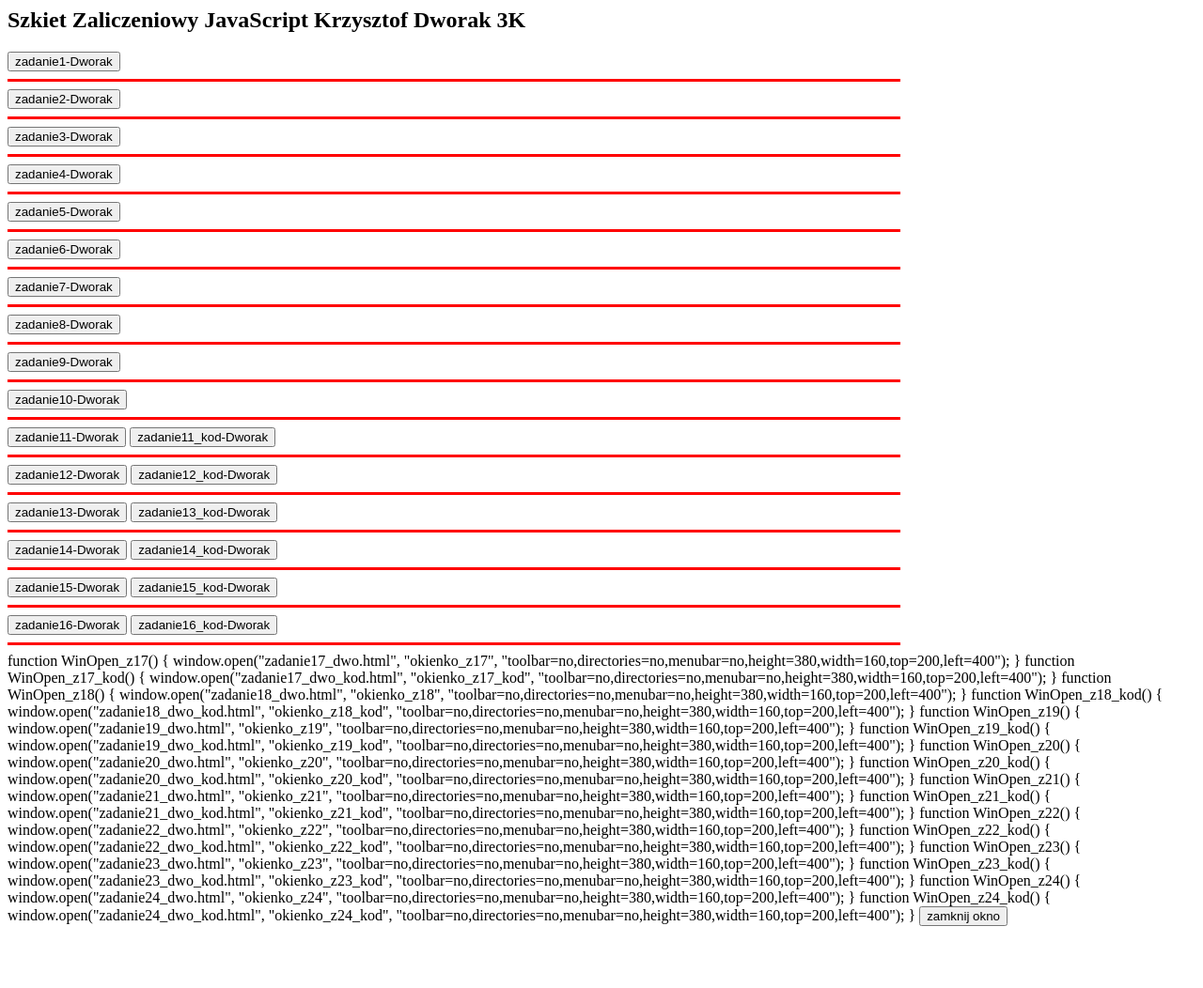
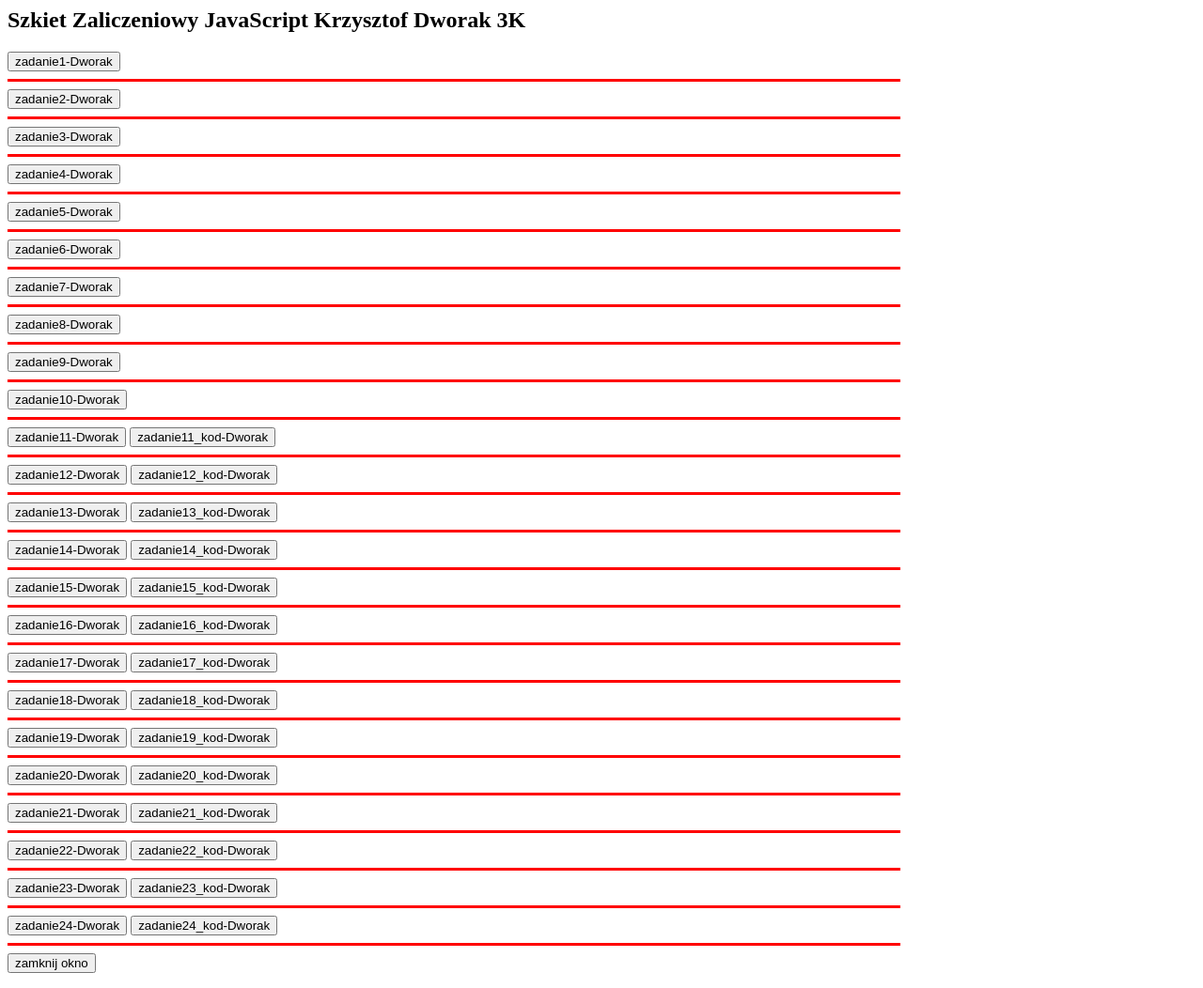
Before and after one commit to KrzysztofDw/java-1, a plain HTML site: page index.html in a window 1280 px wide. Shown: the whole page at 94% size. Before the commit the page ends 1002 px from the top, so only its background shows below. Drawn offline with Linux system fonts and the light colour scheme.

Commit message:
Update index.html

```diff
--- a/index.html
+++ b/index.html
@@ -26,6 +26,30 @@
         function WinOpen_z15_kod() { window.open("zadanie15_dwo_kod.html", "okienko_z15_kod", "toolbar=no,directories=no,menubar=no,height=380,width=160,top=200,left=400"); }
         function WinOpen_z16() { window.open("zadanie16_dwo.html", "okienko_z16", "toolbar=no,directories=no,menubar=no,height=380,width=160,top=200,left=400"); }
         function WinOpen_z16_kod() { window.open("zadanie16_dwo_kod.html", "okienko_z16_kod", "toolbar=no,directories=no,menubar=no,height=380,width=160,top=200,left=400"); }
+                function WinOpen_z17() { window.open("zadanie17_dwo.html", "okienko_z17", "toolbar=no,directories=no,menubar=no,height=380,width=160,top=200,left=400"); }
+        function WinOpen_z17_kod() { window.open("zadanie17_dwo_kod.html", "okienko_z17_kod", "toolbar=no,directories=no,menubar=no,height=380,width=160,top=200,left=400"); }
+
+        function WinOpen_z18() { window.open("zadanie18_dwo.html", "okienko_z18", "toolbar=no,directories=no,menubar=no,height=380,width=160,top=200,left=400"); }
+        function WinOpen_z18_kod() { window.open("zadanie18_dwo_kod.html", "okienko_z18_kod", "toolbar=no,directories=no,menubar=no,height=380,width=160,top=200,left=400"); }
+
+        function WinOpen_z19() { window.open("zadanie19_dwo.html", "okienko_z19", "toolbar=no,directories=no,menubar=no,height=380,width=160,top=200,left=400"); }
+        function WinOpen_z19_kod() { window.open("zadanie19_dwo_kod.html", "okienko_z19_kod", "toolbar=no,directories=no,menubar=no,height=380,width=160,top=200,left=400"); }
+
+        function WinOpen_z20() { window.open("zadanie20_dwo.html", "okienko_z20", "toolbar=no,directories=no,menubar=no,height=380,width=160,top=200,left=400"); }
+        function WinOpen_z20_kod() { window.open("zadanie20_dwo_kod.html", "okienko_z20_kod", "toolbar=no,directories=no,menubar=no,height=380,width=160,top=200,left=400"); }
+
+        function WinOpen_z21() { window.open("zadanie21_dwo.html", "okienko_z21", "toolbar=no,directories=no,menubar=no,height=380,width=160,top=200,left=400"); }
+        function WinOpen_z21_kod() { window.open("zadanie21_dwo_kod.html", "okienko_z21_kod", "toolbar=no,directories=no,menubar=no,height=380,width=160,top=200,left=400"); }
+
+        function WinOpen_z22() { window.open("zadanie22_dwo.html", "okienko_z22", "toolbar=no,directories=no,menubar=no,height=380,width=160,top=200,left=400"); }
+        function WinOpen_z22_kod() { window.open("zadanie22_dwo_kod.html", "okienko_z22_kod", "toolbar=no,directories=no,menubar=no,height=380,width=160,top=200,left=400"); }
+
+        function WinOpen_z23() { window.open("zadanie23_dwo.html", "okienko_z23", "toolbar=no,directories=no,menubar=no,height=380,width=160,top=200,left=400"); }
+        function WinOpen_z23_kod() { window.open("zadanie23_dwo_kod.html", "okienko_z23_kod", "toolbar=no,directories=no,menubar=no,height=380,width=160,top=200,left=400"); }
+
+        function WinOpen_z24() { window.open("zadanie24_dwo.html", "okienko_z24", "toolbar=no,directories=no,menubar=no,height=380,width=160,top=200,left=400"); }
+        function WinOpen_z24_kod() { window.open("zadanie24_dwo_kod.html", "okienko_z24_kod", "toolbar=no,directories=no,menubar=no,height=380,width=160,top=200,left=400"); }
+
 
         function okno_zamknij() { window.close(); }
     </script>
@@ -88,29 +112,38 @@
         <input type="button" name="zadanie16" value="zadanie16-Dworak" onclick="WinOpen_z16()">
         <input type="button" name="zadanie16_kod" value="zadanie16_kod-Dworak" onclick="WinOpen_z16_kod()"><br>
         <hr align="left" size="3" width="75%" color="red">
-        function WinOpen_z17() { window.open("zadanie17_dwo.html", "okienko_z17", "toolbar=no,directories=no,menubar=no,height=380,width=160,top=200,left=400"); }
-function WinOpen_z17_kod() { window.open("zadanie17_dwo_kod.html", "okienko_z17_kod", "toolbar=no,directories=no,menubar=no,height=380,width=160,top=200,left=400"); }
+                <input type="button" name="zadanie17" value="zadanie17-Dworak" onclick="WinOpen_z17()">
+        <input type="button" name="zadanie17_kod" value="zadanie17_kod-Dworak" onclick="WinOpen_z17_kod()"><br>
+        <hr align="left" size="3" width="75%" color="red">
 
-function WinOpen_z18() { window.open("zadanie18_dwo.html", "okienko_z18", "toolbar=no,directories=no,menubar=no,height=380,width=160,top=200,left=400"); }
-function WinOpen_z18_kod() { window.open("zadanie18_dwo_kod.html", "okienko_z18_kod", "toolbar=no,directories=no,menubar=no,height=380,width=160,top=200,left=400"); }
+        <input type="button" name="zadanie18" value="zadanie18-Dworak" onclick="WinOpen_z18()">
+        <input type="button" name="zadanie18_kod" value="zadanie18_kod-Dworak" onclick="WinOpen_z18_kod()"><br>
+        <hr align="left" size="3" width="75%" color="red">
 
-function WinOpen_z19() { window.open("zadanie19_dwo.html", "okienko_z19", "toolbar=no,directories=no,menubar=no,height=380,width=160,top=200,left=400"); }
-function WinOpen_z19_kod() { window.open("zadanie19_dwo_kod.html", "okienko_z19_kod", "toolbar=no,directories=no,menubar=no,height=380,width=160,top=200,left=400"); }
+        <input type="button" name="zadanie19" value="zadanie19-Dworak" onclick="WinOpen_z19()">
+        <input type="button" name="zadanie19_kod" value="zadanie19_kod-Dworak" onclick="WinOpen_z19_kod()"><br>
+        <hr align="left" size="3" width="75%" color="red">
 
-function WinOpen_z20() { window.open("zadanie20_dwo.html", "okienko_z20", "toolbar=no,directories=no,menubar=no,height=380,width=160,top=200,left=400"); }
-function WinOpen_z20_kod() { window.open("zadanie20_dwo_kod.html", "okienko_z20_kod", "toolbar=no,directories=no,menubar=no,height=380,width=160,top=200,left=400"); }
+        <input type="button" name="zadanie20" value="zadanie20-Dworak" onclick="WinOpen_z20()">
+        <input type="button" name="zadanie20_kod" value="zadanie20_kod-Dworak" onclick="WinOpen_z20_kod()"><br>
+        <hr align="left" size="3" width="75%" color="red">
 
-function WinOpen_z21() { window.open("zadanie21_dwo.html", "okienko_z21", "toolbar=no,directories=no,menubar=no,height=380,width=160,top=200,left=400"); }
-function WinOpen_z21_kod() { window.open("zadanie21_dwo_kod.html", "okienko_z21_kod", "toolbar=no,directories=no,menubar=no,height=380,width=160,top=200,left=400"); }
+        <input type="button" name="zadanie21" value="zadanie21-Dworak" onclick="WinOpen_z21()">
+        <input type="button" name="zadanie21_kod" value="zadanie21_kod-Dworak" onclick="WinOpen_z21_kod()"><br>
+        <hr align="left" size="3" width="75%" color="red">
 
-function WinOpen_z22() { window.open("zadanie22_dwo.html", "okienko_z22", "toolbar=no,directories=no,menubar=no,height=380,width=160,top=200,left=400"); }
-function WinOpen_z22_kod() { window.open("zadanie22_dwo_kod.html", "okienko_z22_kod", "toolbar=no,directories=no,menubar=no,height=380,width=160,top=200,left=400"); }
+        <input type="button" name="zadanie22" value="zadanie22-Dworak" onclick="WinOpen_z22()">
+        <input type="button" name="zadanie22_kod" value="zadanie22_kod-Dworak" onclick="WinOpen_z22_kod()"><br>
+        <hr align="left" size="3" width="75%" color="red">
 
-function WinOpen_z23() { window.open("zadanie23_dwo.html", "okienko_z23", "toolbar=no,directories=no,menubar=no,height=380,width=160,top=200,left=400"); }
-function WinOpen_z23_kod() { window.open("zadanie23_dwo_kod.html", "okienko_z23_kod", "toolbar=no,directories=no,menubar=no,height=380,width=160,top=200,left=400"); }
+        <input type="button" name="zadanie23" value="zadanie23-Dworak" onclick="WinOpen_z23()">
+        <input type="button" name="zadanie23_kod" value="zadanie23_kod-Dworak" onclick="WinOpen_z23_kod()"><br>
+        <hr align="left" size="3" width="75%" color="red">
 
-function WinOpen_z24() { window.open("zadanie24_dwo.html", "okienko_z24", "toolbar=no,directories=no,menubar=no,height=380,width=160,top=200,left=400"); }
-function WinOpen_z24_kod() { window.open("zadanie24_dwo_kod.html", "okienko_z24_kod", "toolbar=no,directories=no,menubar=no,height=380,width=160,top=200,left=400"); }
+        <input type="button" name="zadanie24" value="zadanie24-Dworak" onclick="WinOpen_z24()">
+        <input type="button" name="zadanie24_kod" value="zadanie24_kod-Dworak" onclick="WinOpen_z24_kod()"><br>
+        <hr align="left" size="3" width="75%" color="red">
+
 
 
         <input type="button" value="zamknij okno" onclick="okno_zamknij()"/>
```
